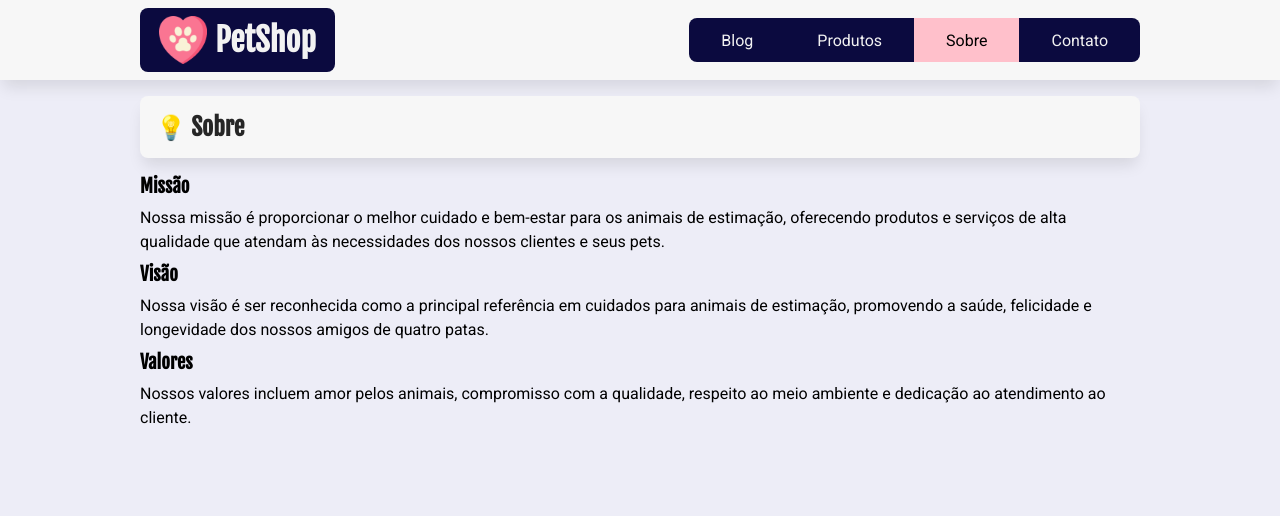
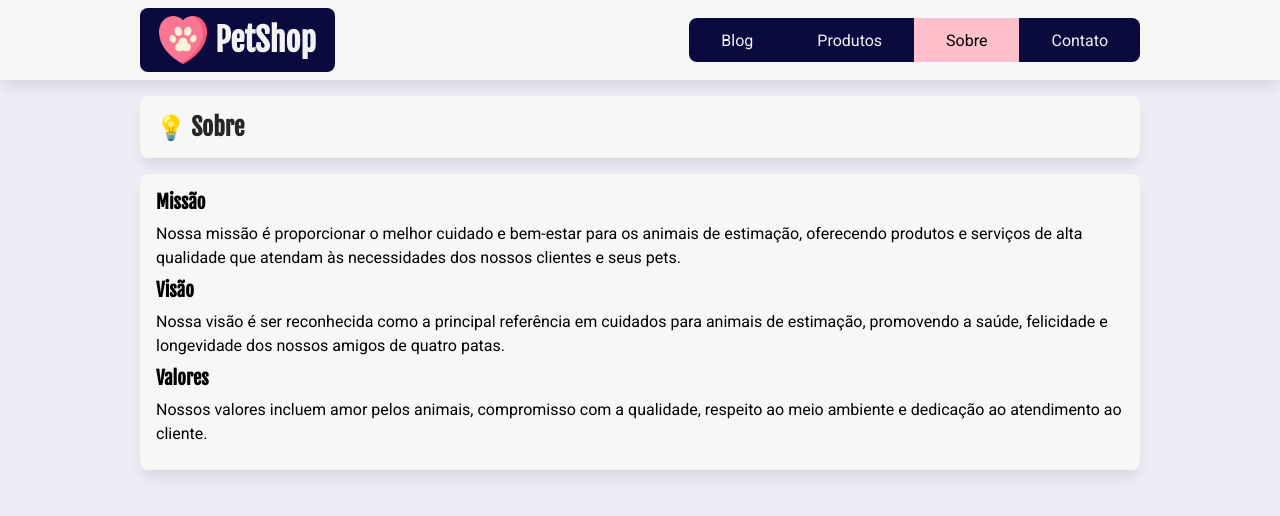
Before and after one commit to gaaviana/petshop, a Next.js app: page /sobre in a window 1280 px wide. Shown: the top 516 px of the page. Built offline with nearby package versions, Linux system fonts and the light colour scheme.

Commit message:
container

```diff
--- a/src/app/contato/page.tsx
+++ b/src/app/contato/page.tsx
@@ -1,5 +1,6 @@
 import { Metadata } from "next";
 import estilos from "./contato.module.css";
+import Container from "@/components/Container";
 
 export const metadata: Metadata = {
   title: "Contato | PetShop",
@@ -10,6 +11,7 @@ export default function Contato() {
     <>
       <section className={estilos.conteudo}>
         <h2>Contato</h2>
+    <Container>
         <p>
           Você pode nos enviar um e-mail para{" "}
           <a href="mailto:contato@petshop.com">contato@petshop.com</a> ou nos
@@ -17,6 +19,7 @@ export default function Contato() {
         </p>
 
         <p>Se preferir, use o formulário abaixo:</p>
+      </Container>
       </section>
     </>
   );
--- a/src/app/produtos/page.tsx
+++ b/src/app/produtos/page.tsx
@@ -1,5 +1,6 @@
 import { Metadata } from "next"
 import estilos from './produtos.module.css'
+import Container from "@/components/Container"
 
 export const metadata:Metadata = {
     title: 'Produtos | PetShop',
@@ -11,6 +12,7 @@ export default function Produtos() {
     <>
       <section className={estilos.conteudo}>
         <h2>Produtos</h2>
+    <Container>
        <p>
           Aqui você encontrará uma lista de produtos disponíveis no PetShop.
           Descubra tudo o que temos a oferecer para o seu pet!
@@ -57,6 +59,7 @@ export default function Produtos() {
             </ul>
           </article>
         </div>
+      </Container>
       </section>
     </>
   )
--- a/src/app/sobre/page.tsx
+++ b/src/app/sobre/page.tsx
@@ -1,5 +1,6 @@
 import { Metadata } from "next"
 import estilos from './sobre.module.css'
+import Container from "@/components/Container"
 
 export const metadata:Metadata = {
     title: 'Sobre | PetShop',
@@ -11,6 +12,7 @@ export default function Sobre() {
     <>
       <section className={estilos.conteudo}>
         <h2>Sobre</h2>
+    <Container>
       <h3>Missão</h3>
         <p>
           Nossa missão é proporcionar o melhor cuidado e bem-estar para os
@@ -29,7 +31,9 @@ export default function Sobre() {
           qualidade, respeito ao meio ambiente e dedicação ao atendimento ao
           cliente.
         </p>
+      </Container>
       </section>
     </>
+
   )
 }
--- a/src/components/Container.tsx
+++ b/src/components/Container.tsx
@@ -7,7 +7,7 @@ type ContainerProps = {
 
 export default function Container({children} : ContainerProps) {
   return (
-    <div>
+    <div className={estilos.container}>
       {children}
     </div>
   )
```
